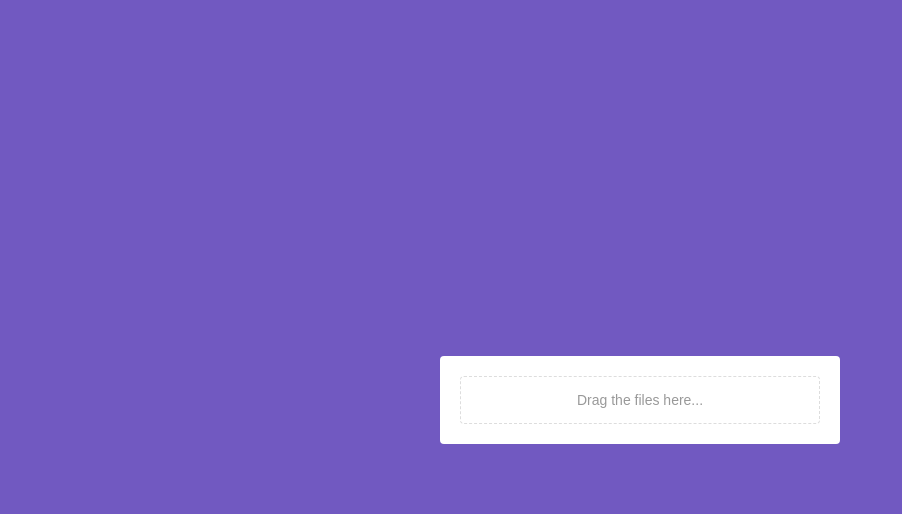
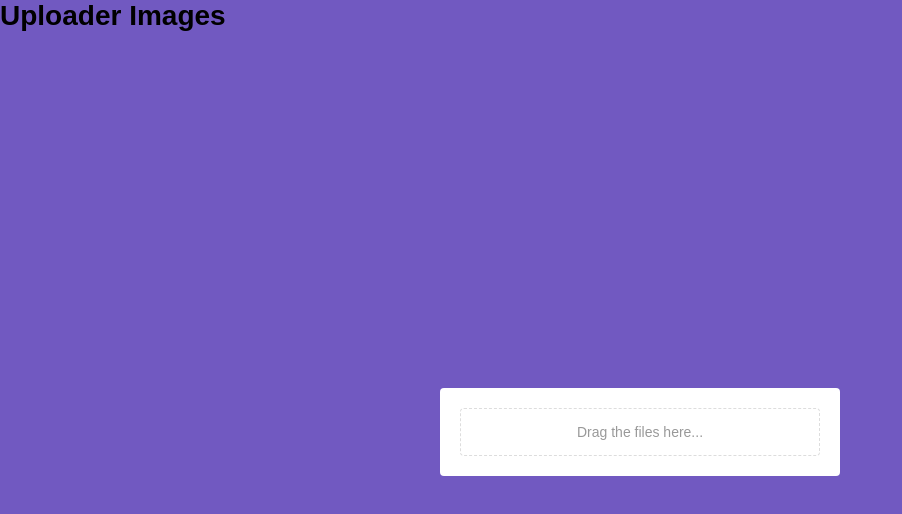
Before and after one commit to iwilliam317/upload-s3, a React (Create React App) app in the folder frontend/: page / in a window 1280 px wide. Shown: the top 514 px of the page, without its empty margins (0-902 px from the left). Built offline with nearby package versions, Linux system fonts and the light colour scheme; no server answers; the HTML template or start-up script is replaced by a standard one.

Commit message:
testing routes

```diff
--- a/frontend/src/App.jsx
+++ b/frontend/src/App.jsx
@@ -15,7 +15,8 @@ class App extends Component {
     async componentDidMount() {
         try {
             const response = await api.get('/posts')
-            this.setState({ uploadedFiles: response.data.map(file => ({
+            this.setState({
+                uploadedFiles: response.data.map(file => ({
                     id: file._id,
                     name: file.name,
                     progress: 100,
@@ -23,7 +24,8 @@ class App extends Component {
                     url: file.url,
                     readableSize: filesize(file.size),
                     uploaded: true
-            }))})
+                }))
+            })
             console.log(response.data)
         } catch (error) {
 
@@ -95,7 +97,10 @@ class App extends Component {
 
     render() {
         const { uploadedFiles } = this.state
-        return (<Container>
+        return (
+            <>
+                <h1>Uploader Images</h1>
+                <Container>
                     <GlobalStyle />
                     <Content>
                         <Upload handleUpload={this.handleUpload} />
@@ -103,7 +108,7 @@ class App extends Component {
                             <FileList files={uploadedFiles} onDelete={this.onDelete} />
                         )}
                     </Content>
-        </Container>
+                </Container> </>
         )
     }
 }
```
Also changed, not shown: 1 other file (tests, documents, lock files or other folders). Lines whose indentation alone changed are shown as unchanged.
